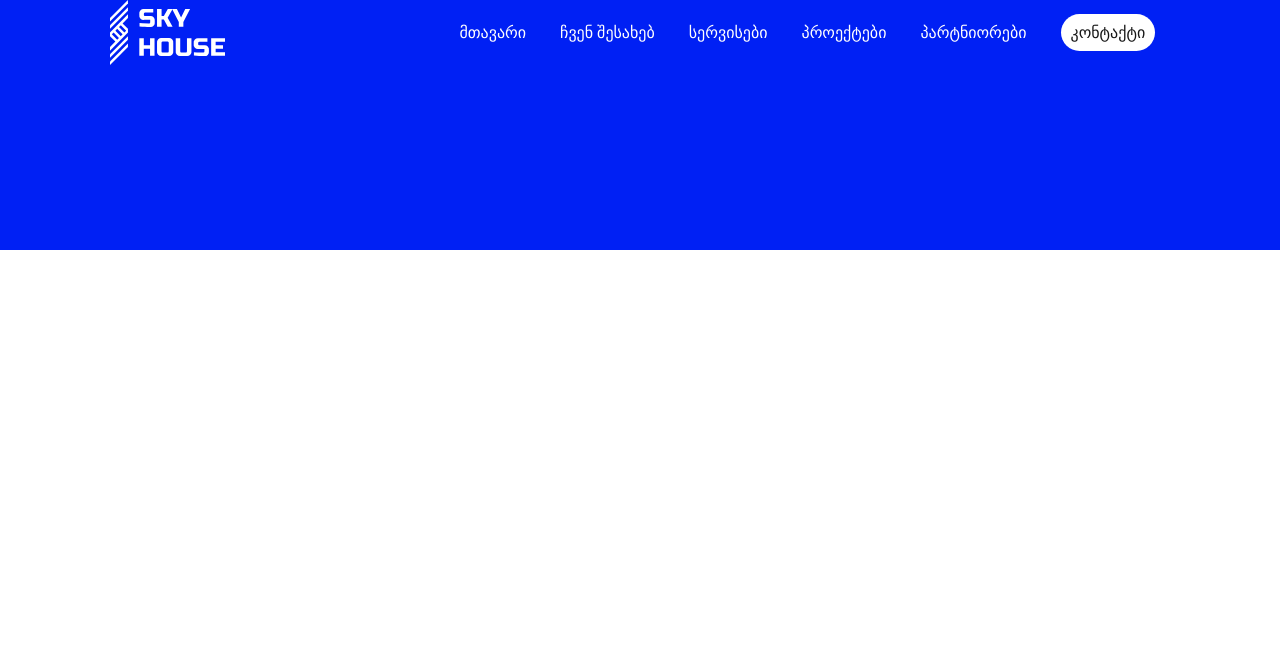
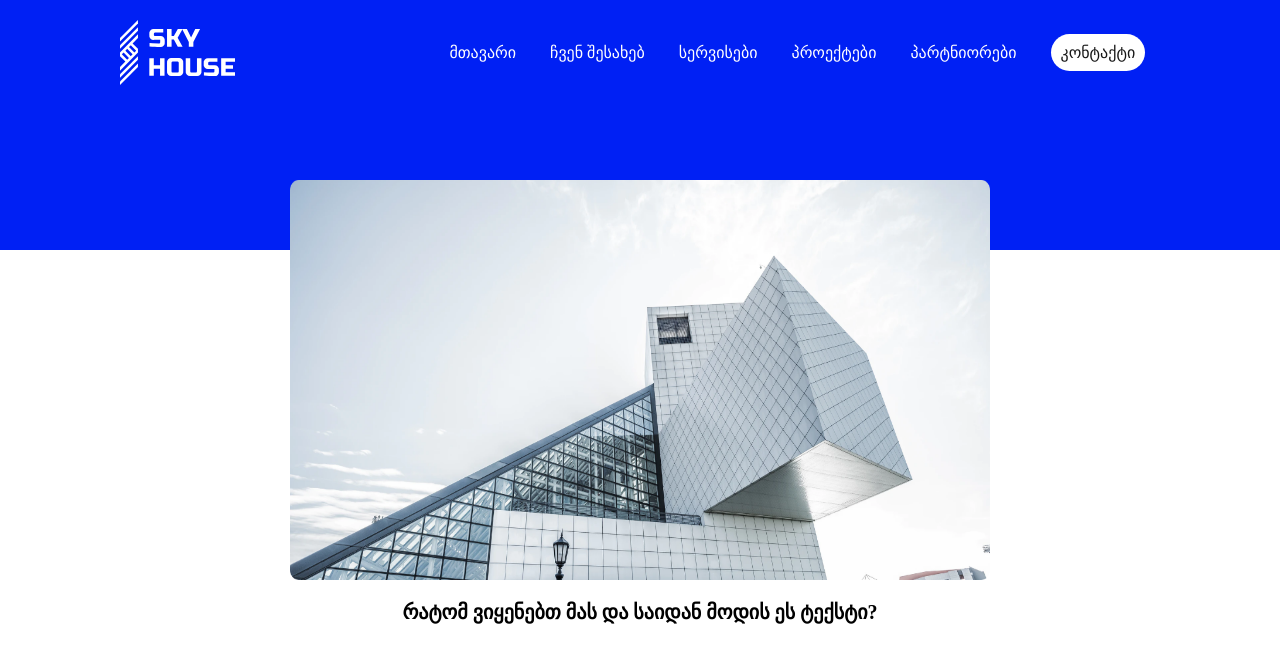
Before and after one commit to Wallcraftt/frontend-11, a plain HTML site: page index.html in a window 1280 px wide. Drawn offline with Linux system fonts and the light colour scheme.

Commit message:
added images

```diff
--- a/index.html
+++ b/index.html
@@ -35,6 +35,14 @@
       </nav>
     </div>
   </header>
+  <section>
+    <div class="section-sky-house">
+      <img src="images/Rectangle 91.png" alt="#" class="sky-house">
+      <h3>რატომ ვიყენებთ მას და საიდან მოდის ეს ტექსტი?</h3>
+    </div>
+
+
+  </section>
 
 </body>
 </html>
--- a/style/style.css
+++ b/style/style.css
@@ -19,6 +19,7 @@ header{
   display:flex;
   align-items: center;
   justify-content: space-around;
+  padding: 20px;
 }
 li{
   display: inline;
@@ -30,3 +31,21 @@ li{
   border-radius: 25px;
   padding: 10px;
 }
+.section-sky-house{
+  display: flex;
+  position: relative;
+  bottom: 70px;
+  justify-content: center;
+}
+
+
+.sky-house{
+  position: absolute;
+  width: 700px;
+  height: 400px;
+}
+h3{
+  position: absolute;
+  top: 420px;
+  font-size: 20px;
+}
```
Also changed, not shown: images/Rectangle 91.png (added).
